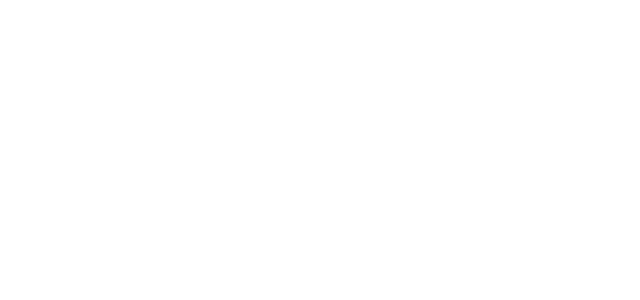
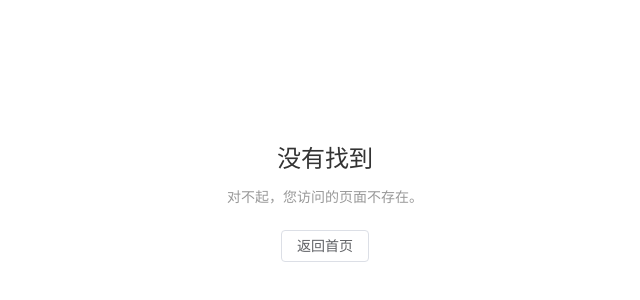
Before and after one commit to chovue/vue3-management-system, a Vue app: page /not-found in a window 1280 px wide. Before the commit this address had no page. Shown: the part 120-420 px from the top of the page, without its empty margins (315-955 px from the left). Built offline with nearby package versions, Linux system fonts and the light colour scheme; sample sign-in values are in the browser's storage; what vxe-table would draw is missing.

Commit message:
feat(not-found): new view (#54)
* feat(not-found): new view

close #44

* fix(vercel): custom 404 Page

https://stackoverflow.com/a/65644138/10765600

```diff
--- a/src/router/index.ts
+++ b/src/router/index.ts
@@ -27,7 +27,7 @@
           name: 'dashboard',
           meta: {
             icon: 'Menu',
-            name: '系统首页'
+            name: '系统首页',
           },
           component: () => import('../views/Dashboard.vue'),
         },
@@ -36,32 +36,34 @@
           name: 'search',
           meta: {
             parent: '/table',
-            name: '搜索表格'
+            name: '搜索表格',
           },
           children: [
             {
               path: '/articles',
               name: 'articles',
               meta: {
-                name: '搜索列表（文章）'
+                name: '搜索列表（文章）',
               },
               component: () => import('../views/Articles.vue'),
-            }, {
+            },
+            {
               path: '/projects',
               name: 'projects',
               meta: {
-                name: '搜索列表（项目）'
+                name: '搜索列表（项目）',
               },
               component: () => import('../views/Articles.vue'),
-            }, {
+            },
+            {
               path: '/applications',
               name: 'applications',
               meta: {
-                name: '搜索列表（文章）'
+                name: '搜索列表（文章）',
               },
               component: () => import('../views/Articles.vue'),
             },
-          ]
+          ],
         },
         {
           path: '/table',
@@ -69,7 +71,7 @@
           meta: {
             title: '表格',
             name: '简单表格',
-            icon: 'List'
+            icon: 'List',
           },
           component: () => import('../views/Table.vue'),
         },
@@ -78,7 +80,7 @@
           name: 'complexTable',
           meta: {
             name: '复杂表格',
-            parent: '/table'
+            parent: '/table',
           },
           component: () => import('../views/ComplexTable.vue'),
         },
@@ -88,7 +90,7 @@
           meta: {
             title: '表单',
             name: '基础表单',
-            icon: 'Document'
+            icon: 'Document',
           },
           component: () => import('../views/BasicForm.vue'),
         },
@@ -97,7 +99,7 @@
           name: 'stepForm',
           meta: {
             name: '基础表单',
-            parent: '/basicForm'
+            parent: '/basicForm',
           },
           component: () => import('../views/StepForm.vue'),
         },
@@ -112,6 +114,18 @@
         },
       ],
     },
+    {
+      path: '/:pathMatch(.*)*',
+      redirect: '/not-found',
+    },
+    {
+      path: '/not-found',
+      name: 'not-found',
+      meta: {
+        title: '未知页面',
+      },
+      component: () => import('../views/NotFound.vue'),
+    },
   ],
 });
 
--- /dev/null
+++ b/src/views/NotFound.vue
@@ -0,0 +1,35 @@
+<script lang="ts" setup>
+import { useRouter } from 'vue-router';
+const router = useRouter();
+
+const gotoHome = () => {
+  router.replace('/dashboard');
+};
+</script>
+<template>
+  <div class="not-found">
+    <div class="title">没有找到</div>
+    <div class="description">对不起，您访问的页面不存在。</div>
+    <el-button @click="gotoHome">返回首页</el-button>
+  </div>
+</template>
+
+<style lang="scss" scoped>
+.not-found {
+  display: flex;
+  flex-direction: column;
+  align-items: center;
+  justify-content: center;
+  height: 80%;
+  .title {
+    font-size: 24px;
+    color: #333;
+    margin-bottom: 12px;
+  }
+  .description {
+    font-size: 14px;
+    color: #999;
+    margin-bottom: 24px;
+  }
+}
+</style>
```
Also changed, not shown: vercel.json (added).
